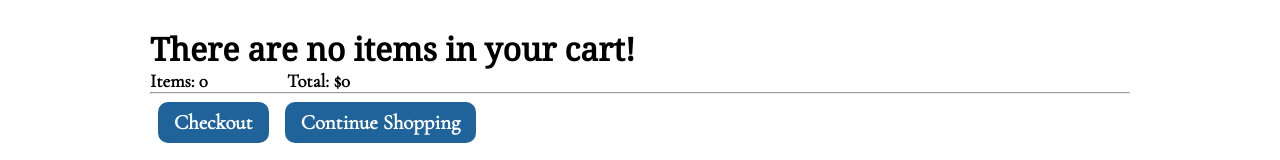
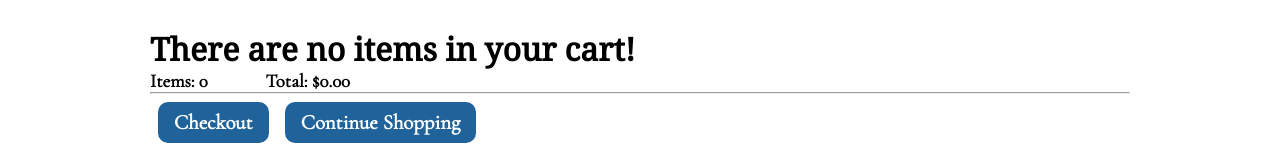
Before and after one commit to jimmontour/shopping-cart, a React (Create React App) app: page /cart in a window 1280 px wide. Shown: the part 142-302 px from the top of the page. Built offline with nearby package versions, Linux system fonts and the light colour scheme.

Commit message:
fix: :bug: add toFixed of 2 for total cost of cart

```diff
--- a/src/pages/CartSummary.js
+++ b/src/pages/CartSummary.js
@@ -22,7 +22,7 @@ export default function Products(props) {
          }
             <div className="totals">
                <h3>Items: {props.cart.length}</h3>
-               <h3>Total: ${calculateTotal(props.cart)}</h3>
+               <h3>Total: ${calculateTotal(props.cart).toFixed(2)}</h3>
             </div>
 
          <hr />
```
Also changed, not shown: 1 other file (tests, documents, lock files or other folders).
